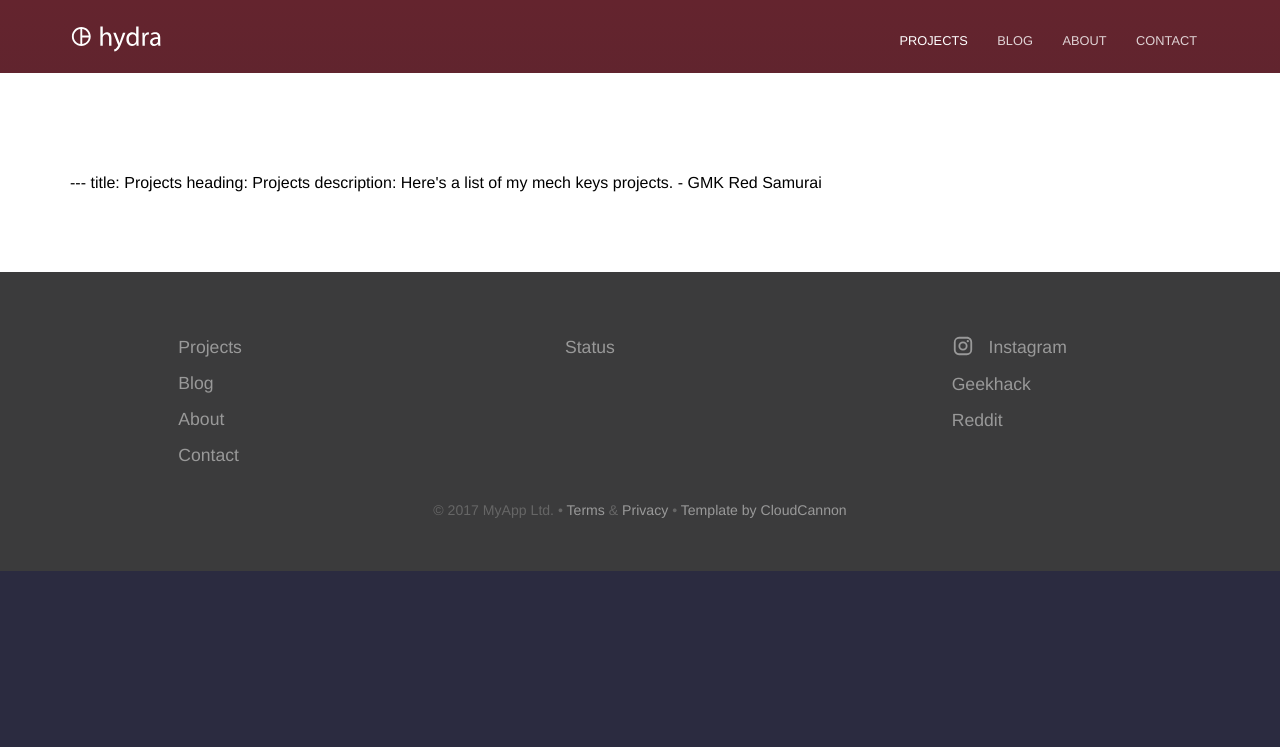
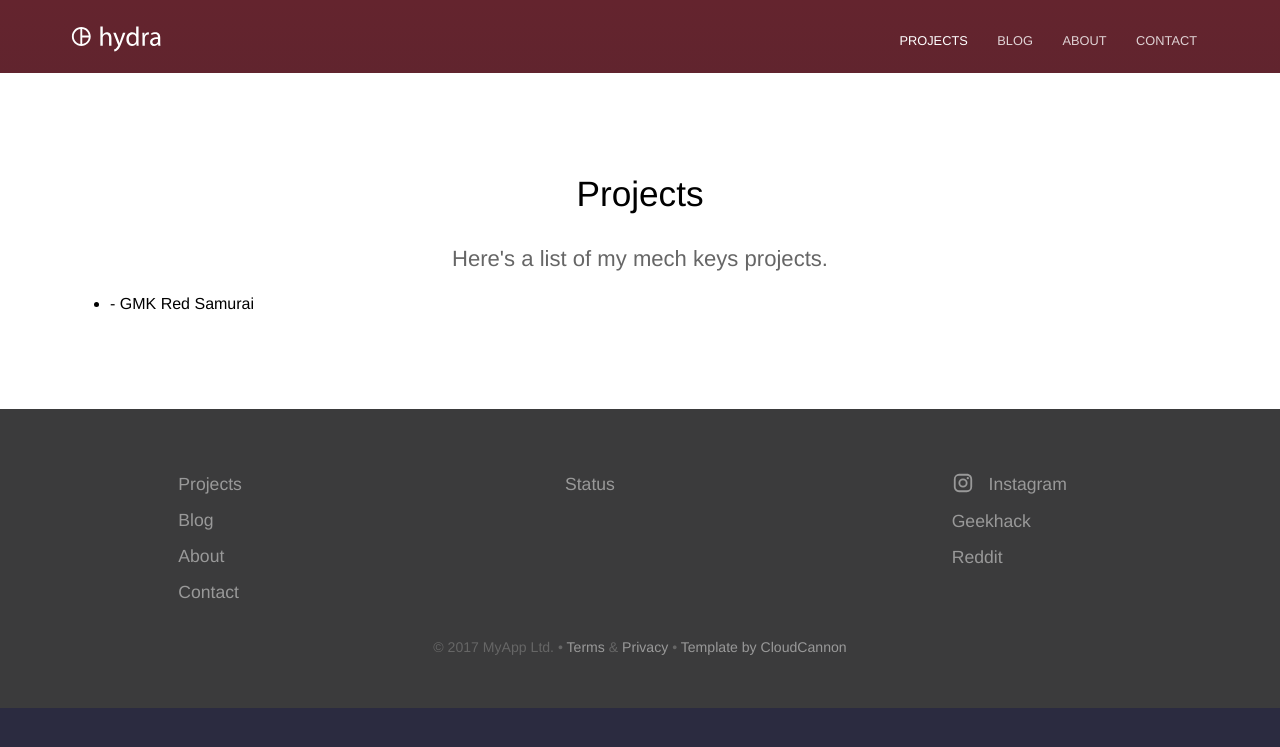
Before and after one commit to RedSunsRMK/redsunsrmk.github.io, a Jekyll site: the page built from pricing.html, in a window 1280 px wide. Shown: the top 747 px of the page. Built offline with Jekyll 4.4.1, drawn with Linux system fonts in a browser that asks for light colours.

Commit message:
Update pricing.html

```diff
--- a/pricing.html
+++ b/pricing.html
@@ -2,6 +2,8 @@
 title: Projects
 heading: Projects
 description: Here's a list of my mech keys projects.
+---
 
-
-- GMK Red Samurai
+<ul>
+<li>- GMK Red Samurai</li>
+</ul>
```
